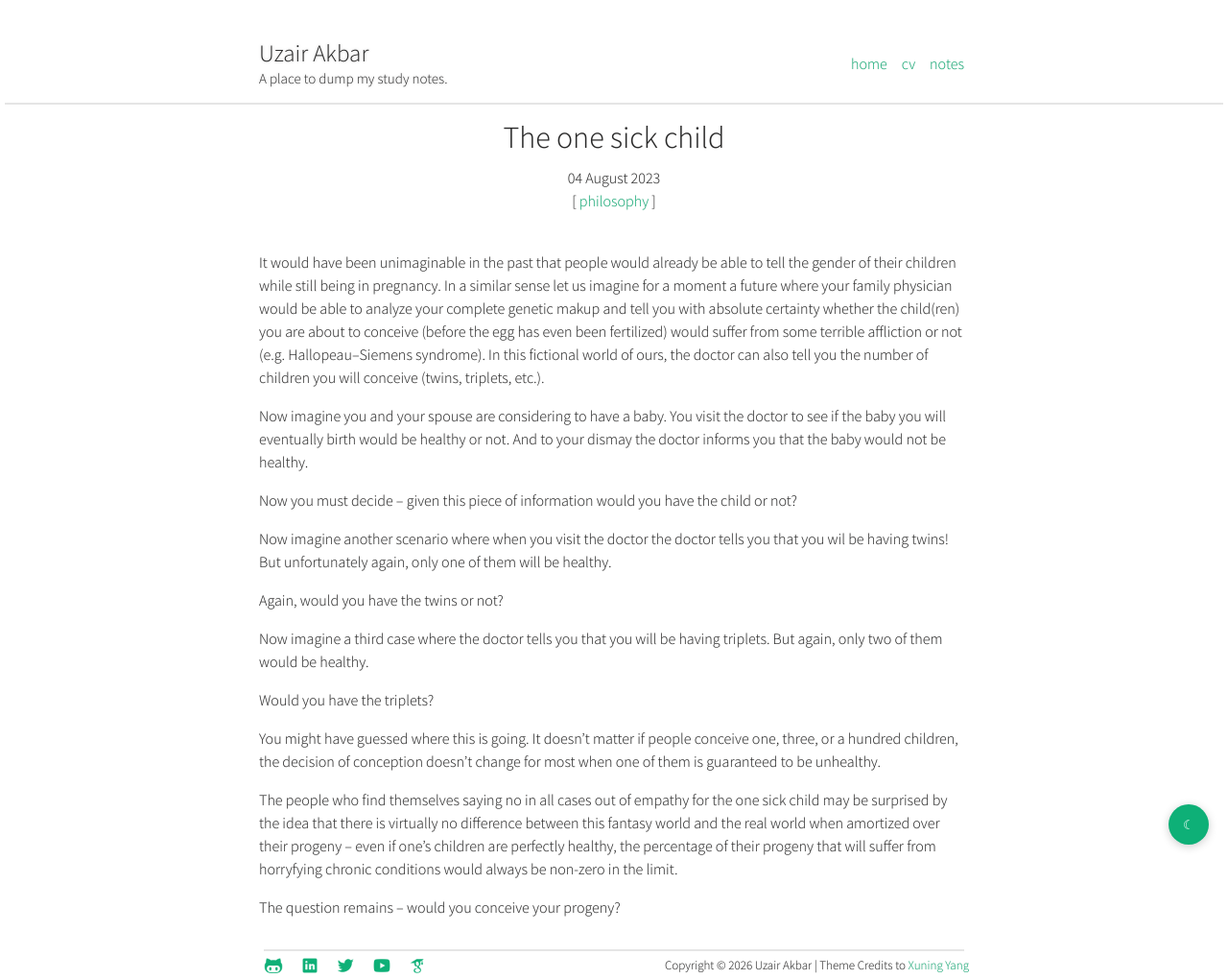
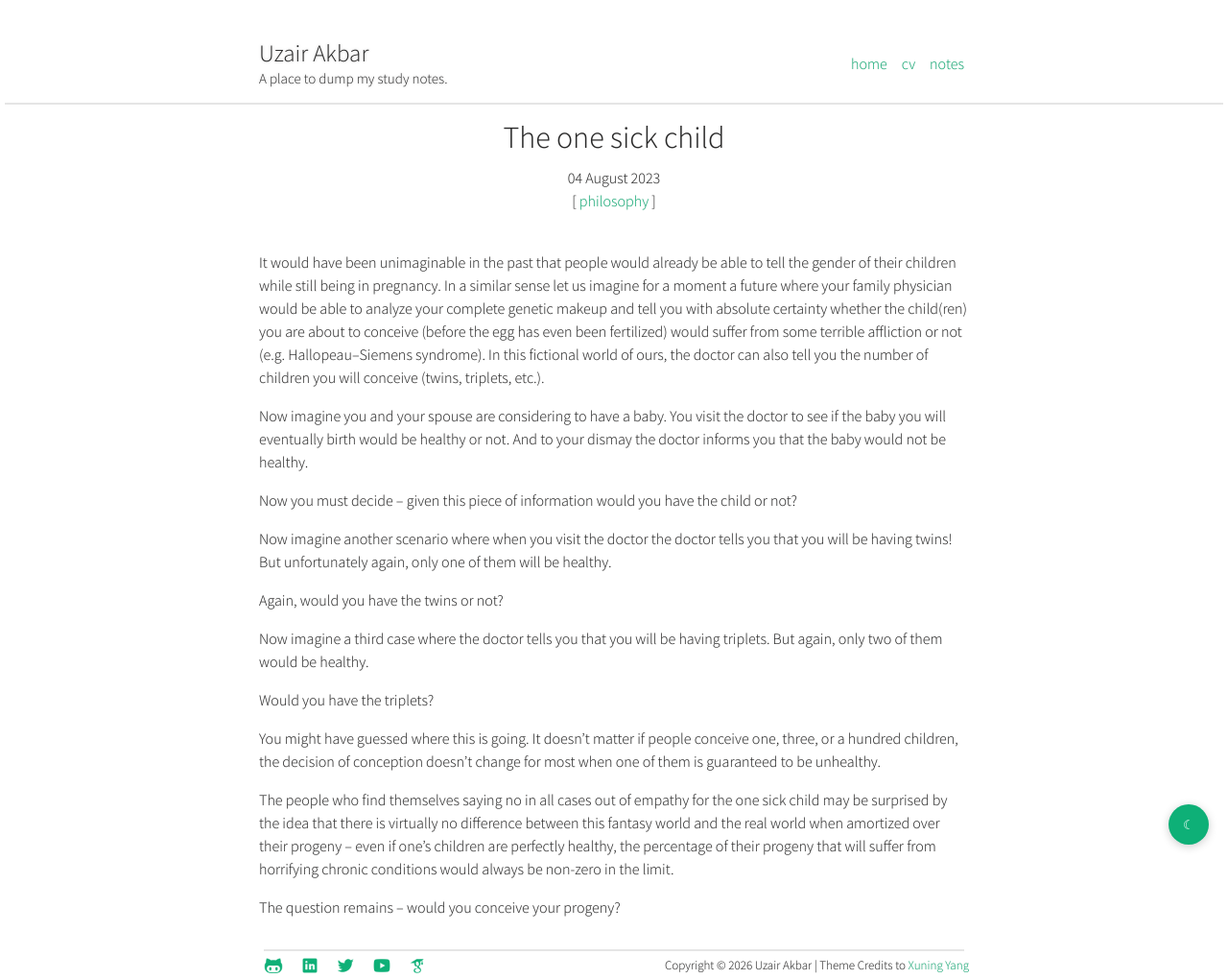
Before and after one commit to uzairakbar/uzairakbar.github.io, a Jekyll site: the page built from _posts/2023-08-04-sick-child.md, in a window 1280 px wide. Shown: the whole page at 96% size. Built offline with Jekyll 4.4.1, drawn with Linux system fonts in a browser that asks for light colours.

```diff
--- a/_posts/2023-08-04-sick-child.md
+++ b/_posts/2023-08-04-sick-child.md
@@ -6,13 +6,13 @@ snippet: A thought experiment in anti-natalism.
 tags: [philosophy]
 ---
 
-It would have been unimaginable in the past that people would already be able to tell the gender of their children while still being in pregnancy. In a similar sense let us imagine for a moment a future where your family physician would be able to analyze your complete genetic makup and tell you with absolute certainty whether the child(ren) you are about to conceive (before the egg has even been fertilized) would suffer from some terrible affliction or not (e.g. Hallopeau–Siemens syndrome). In this fictional world of ours, the doctor can also tell you the number of children you will conceive (twins, triplets, etc.).
+It would have been unimaginable in the past that people would already be able to tell the gender of their children while still being in pregnancy. In a similar sense let us imagine for a moment a future where your family physician would be able to analyze your complete genetic makeup and tell you with absolute certainty whether the child(ren) you are about to conceive (before the egg has even been fertilized) would suffer from some terrible affliction or not (e.g. Hallopeau–Siemens syndrome). In this fictional world of ours, the doctor can also tell you the number of children you will conceive (twins, triplets, etc.).
 
 Now imagine you and your spouse are considering to have a baby. You visit the doctor to see if the baby you will eventually birth would be healthy or not. And to your dismay the doctor informs you that the baby would not be healthy.
 
 Now you must decide -- given this piece of information would you have the child or not?
 
-Now imagine another scenario where when you visit the doctor the doctor tells you that you wil be having twins! But unfortunately again, only one of them will be healthy.
+Now imagine another scenario where when you visit the doctor the doctor tells you that you will be having twins! But unfortunately again, only one of them will be healthy.
 
 Again, would you have the twins or not?
 
@@ -22,6 +22,6 @@ Would you have the triplets?
 
 You might have guessed where this is going. It doesn't matter if people conceive one, three, or a hundred children, the decision of conception doesn't change for most when one of them is guaranteed to be unhealthy.
 
-The people who find themselves saying no in all cases out of empathy for the one sick child may be surprised by the idea that there is virtually no difference between this fantasy world and the real world when amortized over their progeny -- even if one's children are perfectly healthy, the percentage of their progeny that will suffer from horryfying chronic conditions would always be non-zero in the limit.
+The people who find themselves saying no in all cases out of empathy for the one sick child may be surprised by the idea that there is virtually no difference between this fantasy world and the real world when amortized over their progeny -- even if one's children are perfectly healthy, the percentage of their progeny that will suffer from horrifying chronic conditions would always be non-zero in the limit.
 
 The question remains -- would you conceive your progeny?
```
Also changed, not shown: _posts/2024-08-04-dsa-templates.md (+6 -6 lines), _posts/2024-08-05-dsa-templates-cpp.md (+5 -5 lines), _posts/2024-08-05-linear-programming-intro.md (+1 -1 lines), _posts/2024-08-11-cpp-fundamentals.md (+3 -3 lines), _posts/2024-12-23-orthogonal-linear-representation.md (+4 -4 lines).
